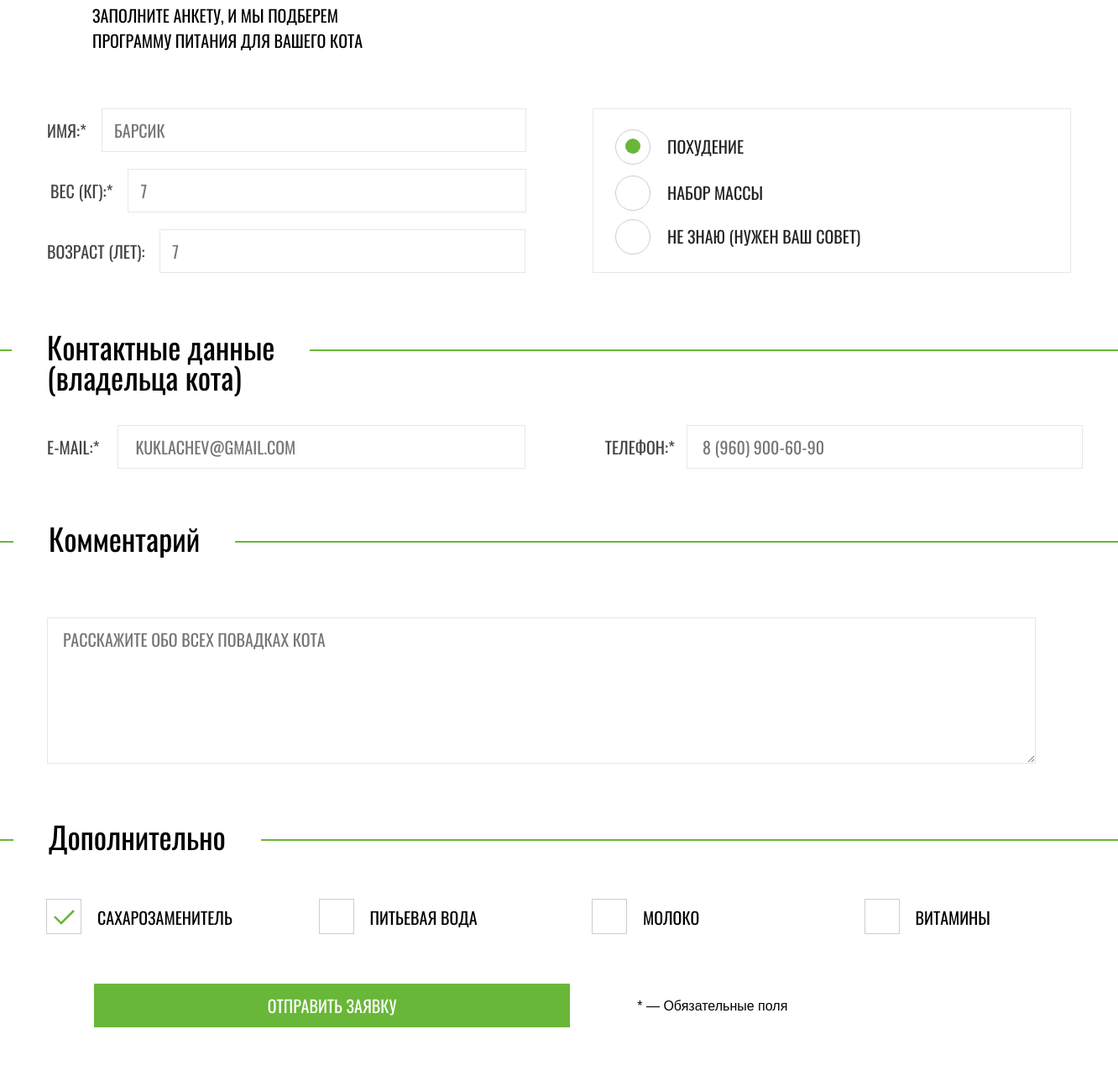
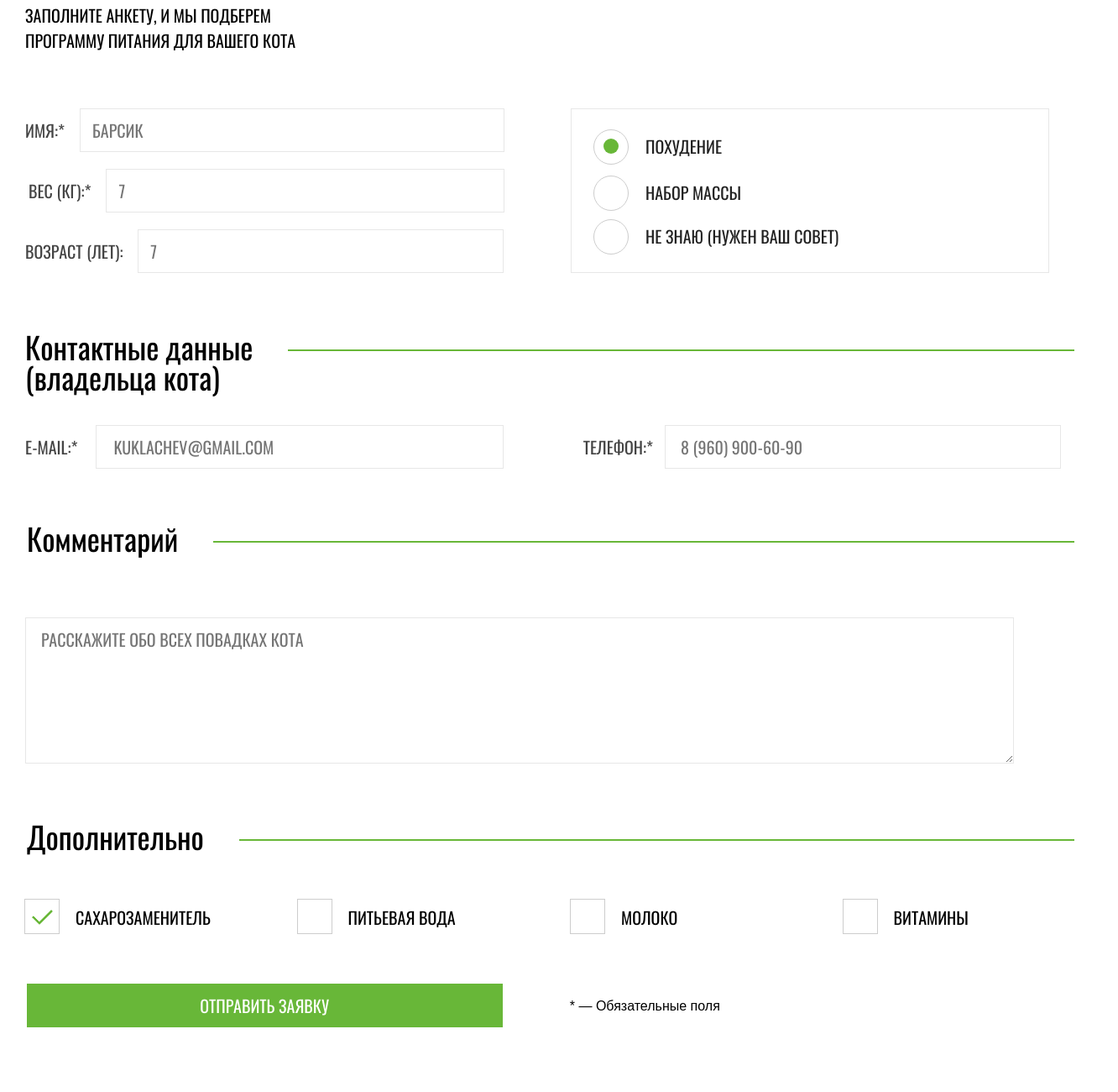
Before and after one commit to ikisel/1734435-cat-energy-23, a website: page source/form.html in a window 1280 px wide. Shown: the part 300-1600 px from the top of the page at 84% size, 1332 px wide, since content can reach past the window. Drawn offline with nearby package versions, Linux system fonts and the light colour scheme; files that its build step writes are made by us from their sources; files whose address does not match are found by name.

Commit message:
Добавляет исправления

```diff
--- a/source/form.html
+++ b/source/form.html
@@ -41,7 +41,7 @@
     <main class="page-main page-form">
       <section class="page-form__form form">
         <h1 class="form__title page__leveler">Подбор программы</h1>
-        <p class="form__description">Заполните анкету, и мы подберем программу питания для вашего кота</p>
+        <p class="form__description page__leveler">Заполните анкету, и мы подберем<br>программу питания для вашего кота</p>
         <form action="https://echo.htmlacademy.ru" method="POST">
           <div class="form__wrapper">
             <div class="form__name-option">
--- a/source/sass/blocks/contacts.scss
+++ b/source/sass/blocks/contacts.scss
@@ -22,7 +22,7 @@
       position: absolute;
       content: "";
       width: 570px;
-      top: 86px;
+      top: 97px;
       left: 110px;
     }
   }
--- a/source/sass/blocks/form.scss
+++ b/source/sass/blocks/form.scss
@@ -7,14 +7,14 @@
 }
 
 .form__wrapper {
-  margin-bottom: 12px;
+  margin-bottom: 16px;
 
   @media (min-width: 768px) {
     margin-bottom: 64px;
   }
 
   @media (min-width: 1280px) {
-    margin-bottom: 82px;
+    margin-bottom: 75px;
   }
 }
 
@@ -123,12 +123,12 @@
   flex-direction: column;
 
   @media (min-width: 768px) {
-    margin-left: 71px;
+    padding-left: 82px;
     flex-direction: row;
   }
 
   @media (min-width: 1280px) {
-    margin-left: 112px;
+    padding-left: 3px;
   }
 }
 
@@ -230,19 +230,16 @@
   line-height: 18px;
   font-weight: 400;
   text-transform: uppercase;
-  width: 226px;
-  margin-left: 20px;
+
 
   @media (min-width: 768px) {
-    width: 323px;
-    margin-left: 70px;
+    padding-left: 70px;
     font-size: 20px;
     line-height: 30px;
   }
 
   @media (min-width: 1280px) {
-    margin-left: 110px;
-    width: 323px;
+    padding-left: 0;
     margin-bottom: 66px;
   }
 }
--- a/source/sass/blocks/nav.scss
+++ b/source/sass/blocks/nav.scss
@@ -3,11 +3,11 @@
     position: relative;
 
     &--opened {
-      --nav-icon: url("../../icons/sprite.svg#burger");
+      --nav-icon: url("../../icons/sprite.svg#cross");
     }
 
     &--closed {
-      --nav-icon: url("../../icons/sprite.svg#cross");
+      --nav-icon: url("../../icons/sprite.svg#burger");
       --is-nav-visible: none;
     }
 
--- a/source/sass/blocks/page-header.scss
+++ b/source/sass/blocks/page-header.scss
@@ -1,9 +1,3 @@
-.page-header {
-  @media (max-width: 767px) {
-    border-bottom: 1px solid var(--special-lightest-grey);
-  }
-}
-
 .page-header__wrapper {
   align-items: center;
 
```
Also changed, not shown: source/catalog.html (+1 -1 lines).
